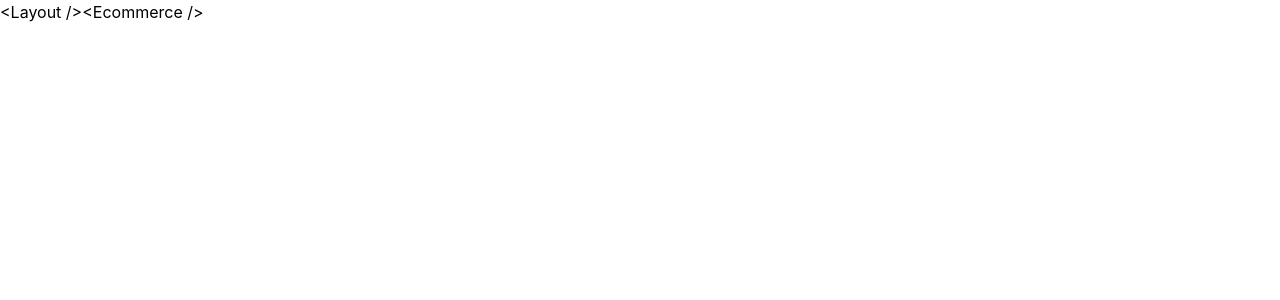
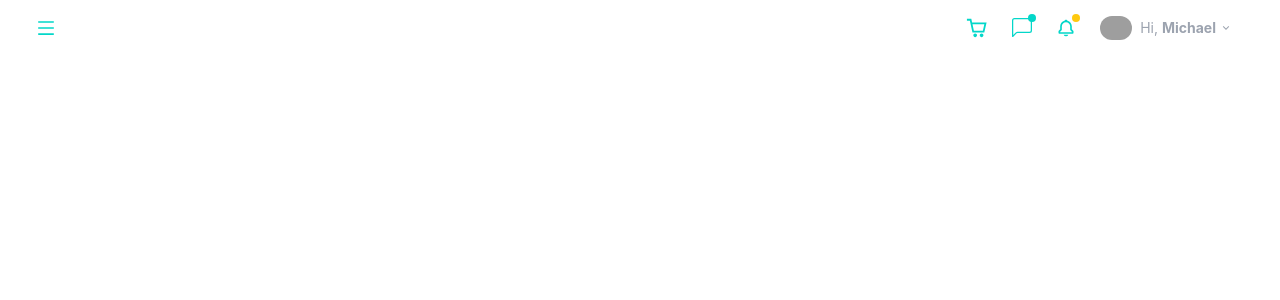
Before and after one commit to batacira/shoppy, a React (Create React App) app in the folder front-end/: page / in a window 1280 px wide. Shown: the top 300 px of the page. Built offline with nearby package versions, Linux system fonts and the light colour scheme; grey boxes are pictures that could not be loaded.

Commit message:
[add-header] Make header just like in original site

```diff
--- a/front-end/package.json
+++ b/front-end/package.json
@@ -12,6 +12,7 @@
     "@types/react-dom": "^18.0.6",
     "react": "^18.2.0",
     "react-dom": "^18.2.0",
+    "react-icons": "^4.4.0",
     "react-router-dom": "^6.4.2",
     "react-scripts": "5.0.1",
     "typescript": "^4.8.4",
--- a/front-end/src/App.tsx
+++ b/front-end/src/App.tsx
@@ -1,13 +1,15 @@
 import { useRoutes } from "react-router";
 import { protectedRoutes } from "./routes/protected";
 import { publicRoutes } from "./routes/public";
+import Header from "./components/Header";
 
 function App() {
-  const routes = "signedin" ? protectedRoutes : publicRoutes;
+  // const routes = "signedin" ? protectedRoutes : publicRoutes;
 
-  const element = useRoutes([...routes]);
+  // const element = useRoutes([...routes]);
 
-  return element;
+  // return element;
+  return <Header />;
 }
 
 export default App;
--- /dev/null
+++ b/front-end/src/components/Header.tsx
@@ -0,0 +1,39 @@
+import { AiOutlineMenu } from "react-icons/ai";
+import { CgShoppingCart } from "react-icons/cg";
+import { BsChatLeft } from "react-icons/bs";
+import { BiBell } from "react-icons/bi";
+import { RiArrowDownSLine } from "react-icons/ri";
+
+export default function Header() {
+  return (
+    <header className="flex justify-between items-center py-2 px-4 md:px-9">
+      <AiOutlineMenu size={20} className="cursor-pointer text-tirquoise" />
+      <div className="flex items-center">
+        <div className="py-2 px-3 cursor-pointer">
+          <CgShoppingCart size={22} className="text-tirquoise" />
+        </div>
+        <div className="py-2 px-3 cursor-pointer relative">
+          <BsChatLeft size={20} className="text-tirquoise" />
+          <div className="rounded-full bg-tirquoise w-2 h-2 absolute top-1 right-2"></div>
+        </div>
+        <div className="py-2 px-3 cursor-pointer relative">
+          <BiBell size={20} className="text-tirquoise" />
+          <div className="rounded-full bg-yellow w-2 h-2 absolute top-1 right-2"></div>
+        </div>
+        <div className="py-2 px-3 cursor-pointer flex items-center space-x-2">
+          <img
+            src="https://pyxis.nymag.com/v1/imgs/630/6e0/eb215ad90cd826b9e57ff505f54c5c7228-07-avatar.rsquare.w700.jpg"
+            alt="avatar"
+            className="rounded-full w-8 cursor-pointer"
+          />
+          <div className="text-gray-400 flex items-center space-x-1 text-sm">
+            <p>
+              Hi, <span className="font-bold">Michael</span>
+            </p>
+            <RiArrowDownSLine size={12} fontWeight="bold" />
+          </div>
+        </div>
+      </div>
+    </header>
+  );
+}
--- a/front-end/tailwind.config.js
+++ b/front-end/tailwind.config.js
@@ -2,7 +2,12 @@
 module.exports = {
   content: ["./src/**/*.{js,jsx,ts,tsx}"],
   theme: {
-    extend: {},
+    extend: {
+      colors: {
+        tirquoise: "#03d7c9",
+        yellow: "#fec90f",
+      },
+    },
   },
   plugins: [],
 };
```
Also changed, not shown: 1 other file (tests, documents, lock files or other folders).
